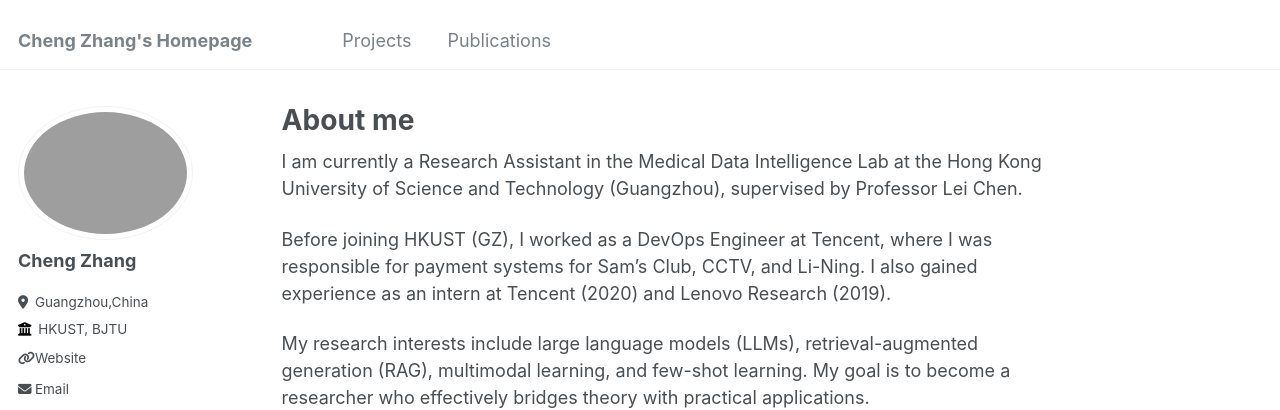
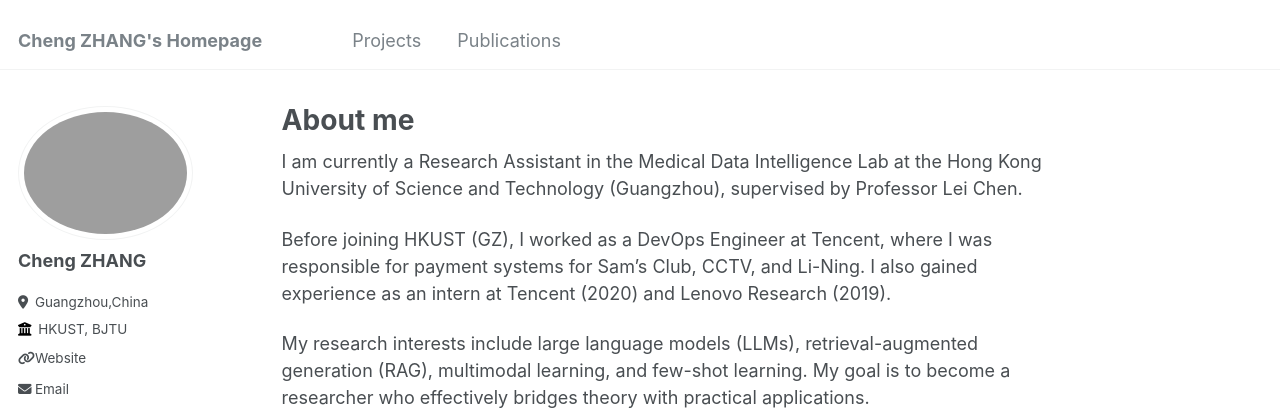
Before and after one commit to ZachcZhang/zachczhang.github.io, a Jekyll site: the page built from _pages/about.md, in a window 1280 px wide. Shown: the top 410 px of the page. Built offline with Jekyll 4.4.1, drawn with Linux system fonts in a browser that asks for light colours.

Commit message:
update information

```diff
--- a/_config.yml
+++ b/_config.yml
@@ -8,7 +8,7 @@
 
 # Basic Site Settings
 locale                   : "en-US"
-title                    : "Cheng Zhang's Homepage"
+title                    : "Cheng ZHANG's Homepage"
 title_separator          : "-"
 name                     : &name "Zach"
 description              : &description "personal description"
@@ -20,7 +20,7 @@ description              : &description "personal description"
 author:
   # Biographic information
   avatar           : "zach.png"
-  name             : "Cheng Zhang"
+  name             : "Cheng ZHANG"
   pronouns         : # example: "she/her"
   bio              : ""
   location         : "Guangzhou,China"
```
